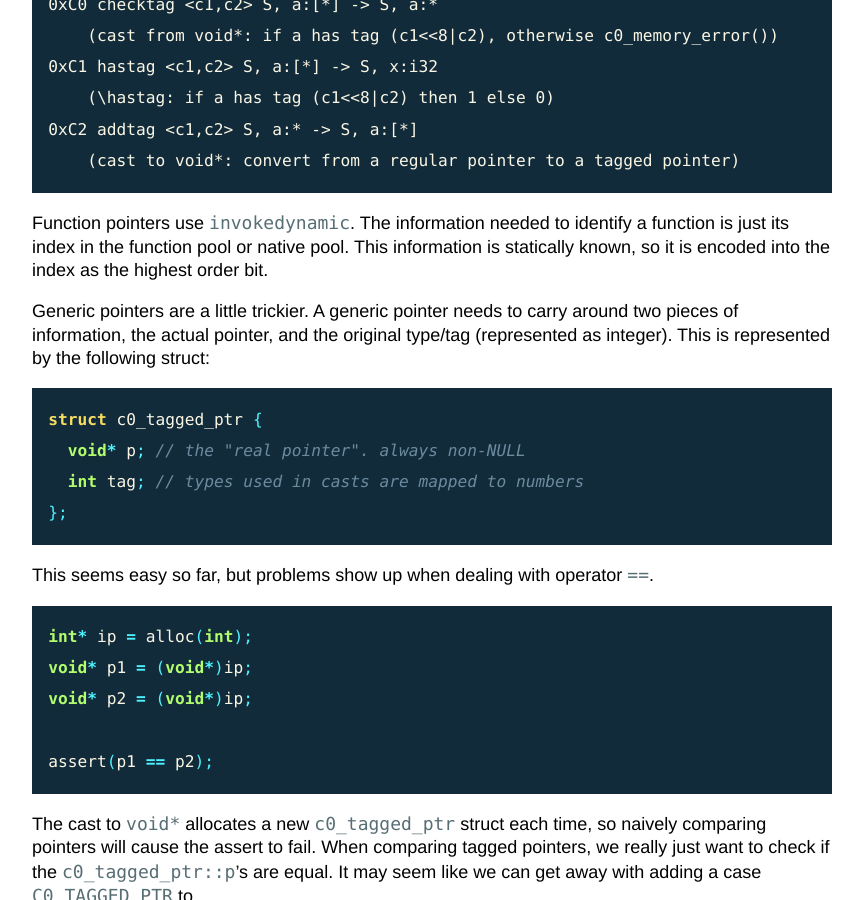
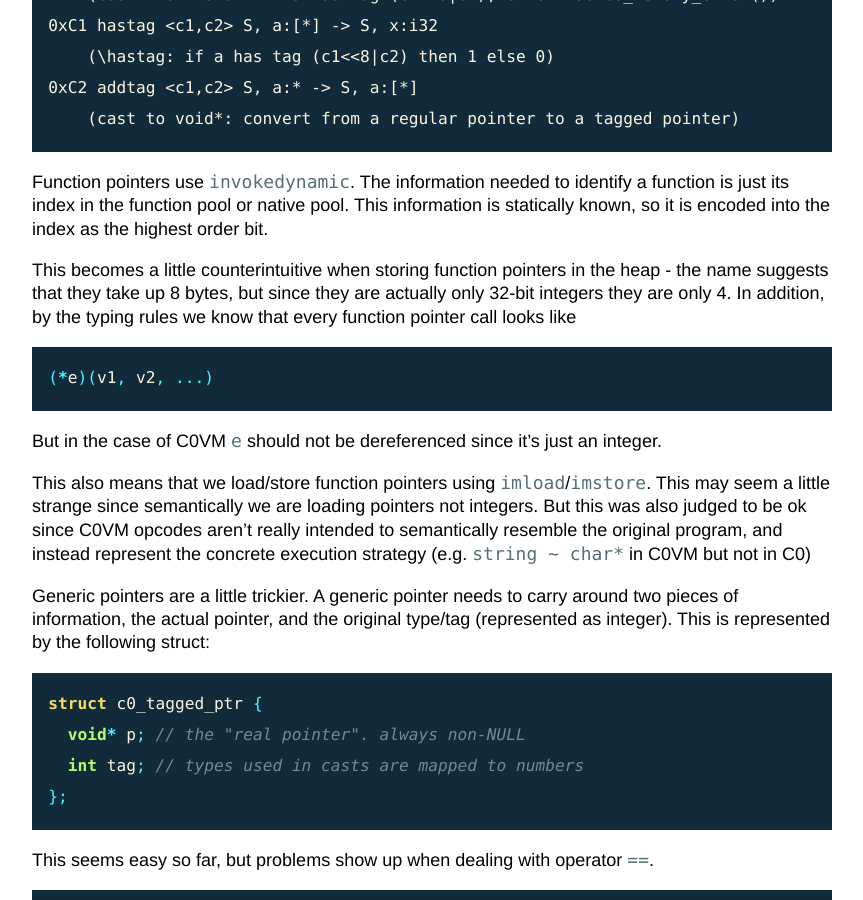
Before and after one commit to ishantheperson/ishantheperson.github.io, a Jekyll site: the page built from _posts/2020-05-28-c0-2.md, in a window 1280 px wide and 900 px high, scrolled down 6466 px. Shown: the whole window, without its empty margins (208-1071 px from the left). Built offline with Jekyll 4.4.1, drawn with Linux system fonts in a browser that asks for light colours; some of the changed text lies outside the part shown.

Commit message:
fixed some typos

````diff
--- a/_posts/2020-05-28-c0-2.md
+++ b/_posts/2020-05-28-c0-2.md
@@ -138,9 +138,7 @@ It's important to note that `printf`/`format` are not real functions. They are e
 
 Implementing this is not as elegant as one would hope. You can't explicitly write a prototype for `printf` in a library header, but it needs to be declared as a symbol to make sure users don't try to shadow it. This requires watching for `conio` to be loaded, and then hardcoding `printf` as a symbol. Then the typechecker needs to be intercepted when examining function calls, and when taking the address of a symbol. The format string is also parsed at compile time to ensure the argument types match up.
 
-This also doesn't really have the full power of C's `printf` as you can't specify field widths, print a number in hex, etc. At first I was hoping to just use `printf` directly by desugaring a `printf` call into a series of `printf` calls where each call takes exactly 2 arguments.
-
-This is more difficult than it seems because of C0VM and the C0FFI. The FFI works by creating a wrapper for every native function which unboxes arguments from the C0VM `c0_value` representation to their C representation. This would mean you would need to create separate wrappers for printing strings, ints, and chars. That itself is not really an issue, but wrappers are generated directly from C0 header files, which means that you would need to then hide these extra functions from user code. This solution ends up being pretty inelegant and adds a lot of complexity to the compiler.
+This also doesn't really have the full power of C's `printf` as you can't specify field widths, print a number in hex, etc. At first I was hoping to just use `printf` directly by desugaring a `printf` call into a series of `printf` calls where each call takes exactly 2 arguments. This is more difficult than it seems because of C0VM and the C0FFI. The FFI works by creating a wrapper for every native function which unboxes arguments from the C0VM `c0_value` representation to their C representation. This would mean you would need to create separate wrappers for printing strings, ints, and chars. That itself is not really an issue, but wrappers are generated directly from C0 header files, which means that you would need to then hide these extra functions from user code. This solution ends up being pretty inelegant and adds a lot of complexity to the compiler.
 
 In the end, the current functionality implemented is a good balance between simplicity of implementation and usefulness.
 
@@ -197,6 +195,14 @@ As the name suggests, CC0's bytecode generator didn't generate bytecode for C1 p
 ```
 
 Function pointers use `invokedynamic`. The information needed to identify a function is just its index in the function pool or native pool. This information is statically known, so it is encoded into the index as the highest order bit.
+
+This becomes a little counterintuitive when storing function pointers in the heap - the name suggests that they take up 8 bytes, but since they are actually only 32-bit integers they are only 4. In addition, by the typing rules we know that every function pointer call looks like
+```c
+(*e)(v1, v2, ...)
+```
+But in the case of C0VM `e` should not be dereferenced since it's just an integer.
+
+This also means that we load/store function pointers using `imload`/`imstore`. This may seem a little strange since semantically we are loading pointers not integers. But this was also judged to be ok since C0VM opcodes aren't really intended to semantically resemble the original program, and instead represent the concrete execution strategy (e.g. `string ~ char*` in C0VM but not in C0)
 
 Generic pointers are a little trickier. A generic pointer needs to carry around two pieces of information, the actual pointer, and the original type/tag (represented as integer). This is represented by the following struct:
 
````
